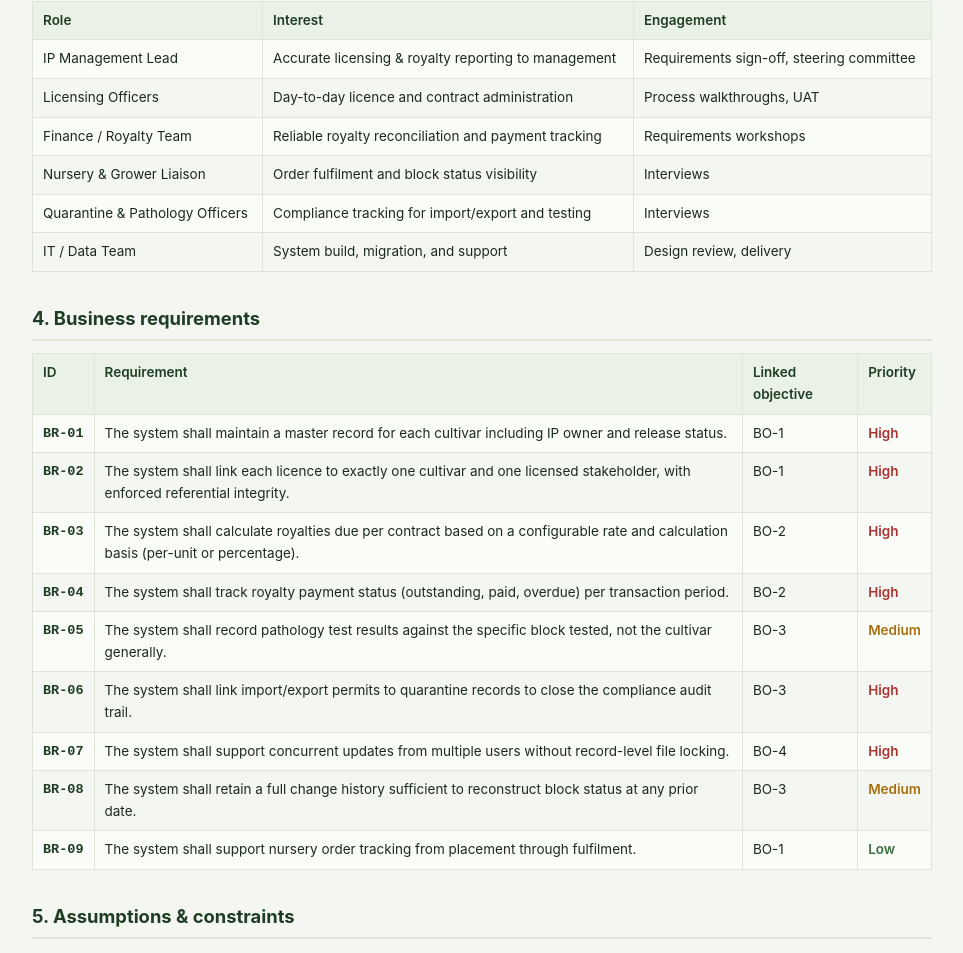
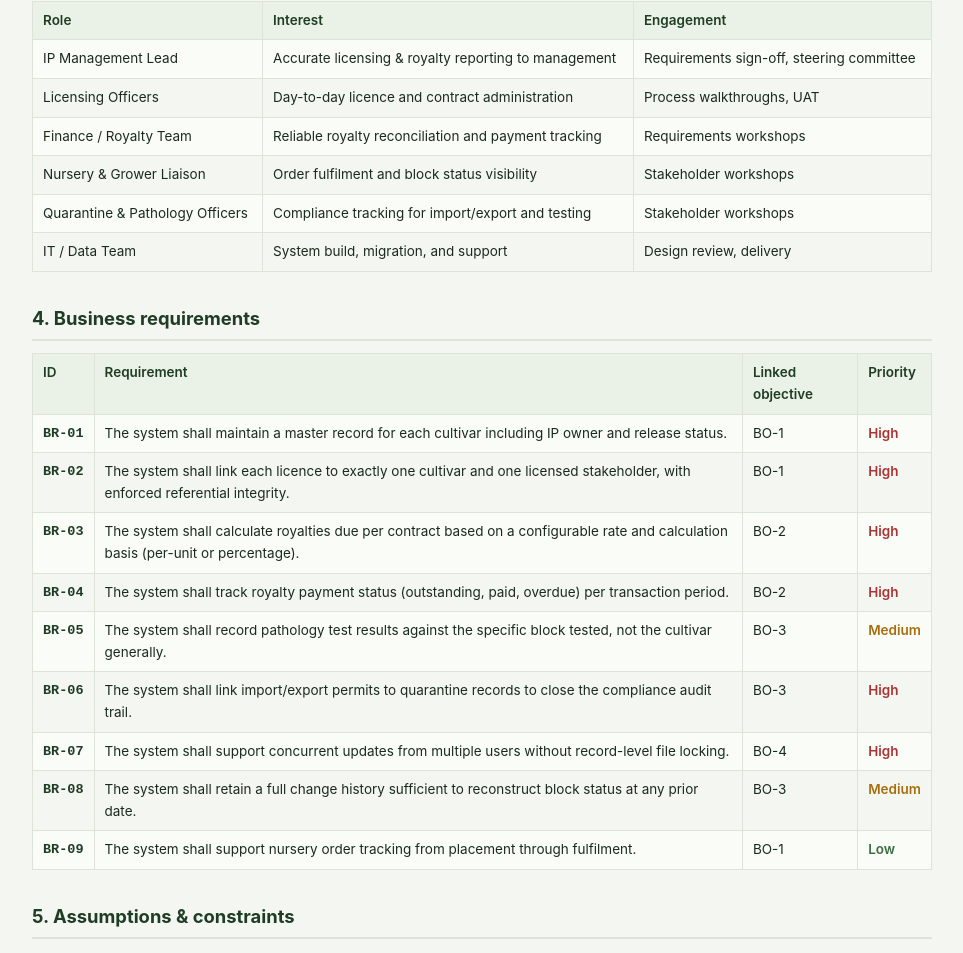
Before and after one commit to anthonyapollis/PlantIP-Systems-Analysis-Platform, a plain HTML site: page requirements/brd.html in a window 1280 px wide. Shown: the part 815-1768 px from the top of the page, without its empty margins (158-1121 px from the left). Drawn offline with Linux system fonts and the light colour scheme.

Commit message:
Reframe project evidence as delivered work

```diff
--- a/requirements/brd.html
+++ b/requirements/brd.html
@@ -63,8 +63,8 @@
     <tr><td>IP Management Lead</td><td>Accurate licensing &amp; royalty reporting to management</td><td>Requirements sign-off, steering committee</td></tr>
     <tr><td>Licensing Officers</td><td>Day-to-day licence and contract administration</td><td>Process walkthroughs, UAT</td></tr>
     <tr><td>Finance / Royalty Team</td><td>Reliable royalty reconciliation and payment tracking</td><td>Requirements workshops</td></tr>
-    <tr><td>Nursery &amp; Grower Liaison</td><td>Order fulfilment and block status visibility</td><td>Interviews</td></tr>
-    <tr><td>Quarantine &amp; Pathology Officers</td><td>Compliance tracking for import/export and testing</td><td>Interviews</td></tr>
+    <tr><td>Nursery &amp; Grower Liaison</td><td>Order fulfilment and block status visibility</td><td>Stakeholder workshops</td></tr>
+    <tr><td>Quarantine &amp; Pathology Officers</td><td>Compliance tracking for import/export and testing</td><td>Stakeholder workshops</td></tr>
     <tr><td>IT / Data Team</td><td>System build, migration, and support</td><td>Design review, delivery</td></tr>
   </table>
 
```
Also changed, not shown: index.html (+1 -1 lines).
